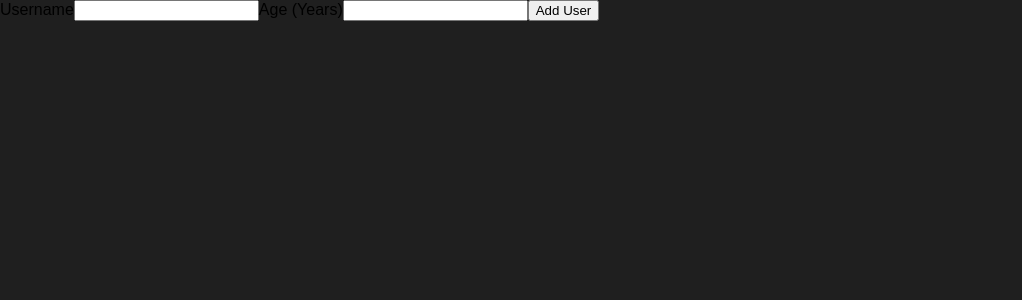
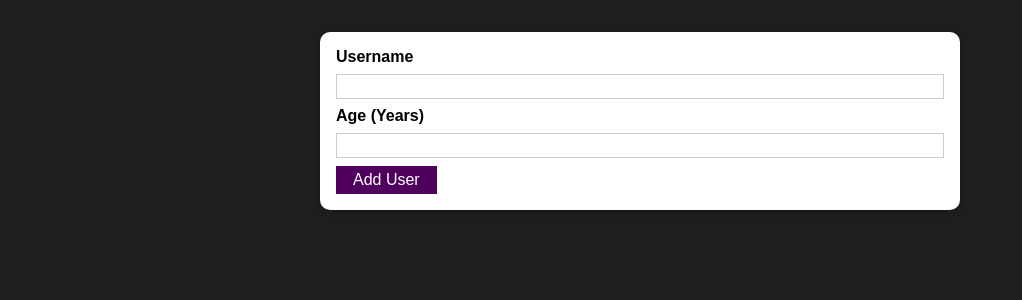
Before and after one commit to wisdom-maduchor/Inventory-List-With-React, a React (Create React App) app: page / in a window 1280 px wide. Shown: the top 300 px of the page, without its empty margins (0-1022 px from the left). Built offline with nearby package versions, Linux system fonts and the light colour scheme.

Commit message:
managing user input--practice

```diff
--- /dev/null
+++ b/src/Components/UI/Button.js
@@ -0,0 +1,12 @@
+import React from "react";
+import classes from './Button.module.css'
+
+const Button = (props) => {
+    return (
+        <button className={classes.button} type={props.type || 'button'} onClick={props.onClick}>
+            {props.children}
+        </button>
+    )
+}
+
+export default Button;
--- /dev/null
+++ b/src/Components/UI/Button.module.css
@@ -0,0 +1,18 @@
+.button {
+    font: inherit;
+    border: 1px solid #4f005f;
+    background: #4f005f;
+    color: white;
+    padding: 0.25rem 1rem;
+    cursor: pointer;
+  }
+
+  .button:hover,
+  .button:active {
+    background: #741188;
+    border-color: #741188;
+  }
+
+  .button:focus {
+    outline: none;
+  }
--- /dev/null
+++ b/src/Components/UI/Card.js
@@ -0,0 +1,10 @@
+import React from "react";
+import classes from './Card.module.css'
+
+const Card = (props) => {
+    return(
+        <div className={`${classes.card} ${props.className}`}>{props.children}</div>
+    )
+}
+
+export default Card;
--- /dev/null
+++ b/src/Components/UI/Card.module.css
@@ -0,0 +1,5 @@
+.card{
+    background:white;
+    box-shadow: 0 2px 8px rgba(0,0,0,0.26);
+    border-radius: 10px;
+}
--- a/src/Components/Users/AddUser.js
+++ b/src/Components/Users/AddUser.js
@@ -1,18 +1,39 @@
-import React from "react";
+import React, {useState} from "react";
 
-const AddUser = props => {
-    const AddUserHandler = (event) => {
+import Card from "../UI/Card";
+// import Card from "./src/Components/UI/Card.js";
+import classes from './AddUser.module.css'
+import Button from "../UI/Button";
+
+const AddUser = (props) => {
+    const [enteredUsername, setEnteredUsername] = useState('');
+    const [enteredAge, setEnteredAge] = useState('');
+
+    const addUserHandler = (event) => {
         event.preventDefault();
+
+        console.log(enteredUsername, enteredAge)
     };
 
+    const usernameChangeHandler = (event) => {
+        setEnteredUsername(event.target.value);
+    }
+
+    const ageChangeHandler = (event) => {
+        setEnteredAge(event.target.value);
+    }
+
     return (
-        <form onSubmit={AddUserHandler}>
-            <label htmlFor="username">Username</label>
-            <input id="username" type="text"/>
-            <label htmlFor="age">Age (Years)</label>
-            <input id="age" type="number"/>
-            <button type="submit">Add User</button>
-        </form>
+        <Card className={classes.input}>
+            <form onSubmit={addUserHandler}>
+                <label htmlFor="username">Username</label>
+                <input id="username" type="text" onChange={usernameChangeHandler}/>
+                <label htmlFor="age">Age (Years)</label>
+                <input id="age" type="number" onChange={ageChangeHandler}/>
+                <Button type="submit">Add User</Button>
+
+            </form>
+        </Card>
     )
 };
 
--- /dev/null
+++ b/src/Components/Users/AddUser.module.css
@@ -0,0 +1,26 @@
+.input {
+    margin: 2rem auto;
+    padding: 1rem;
+    width: 90%;
+    max-width: 40rem;
+  }
+
+  .input label {
+    display: block;
+    font-weight: bold;
+    margin-bottom: 0.5rem;
+  }
+
+  .input input {
+    font: inherit;
+    display: block;
+    width: 100%;
+    border: 1px solid #ccc;
+    padding: 0.15rem;
+    margin-bottom: 0.5rem;
+  }
+
+  .input input:focus {
+    outline: none;
+    border-color: #4f005f;
+  }
```
